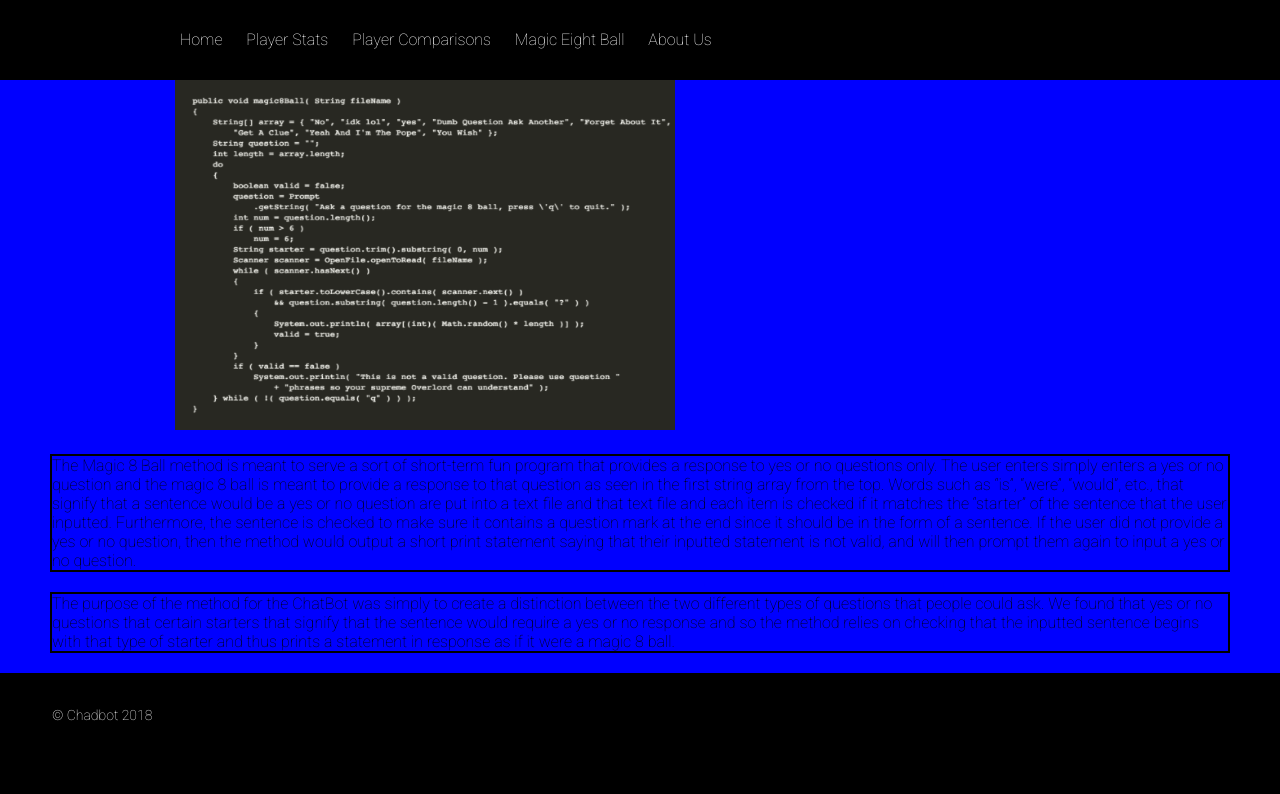
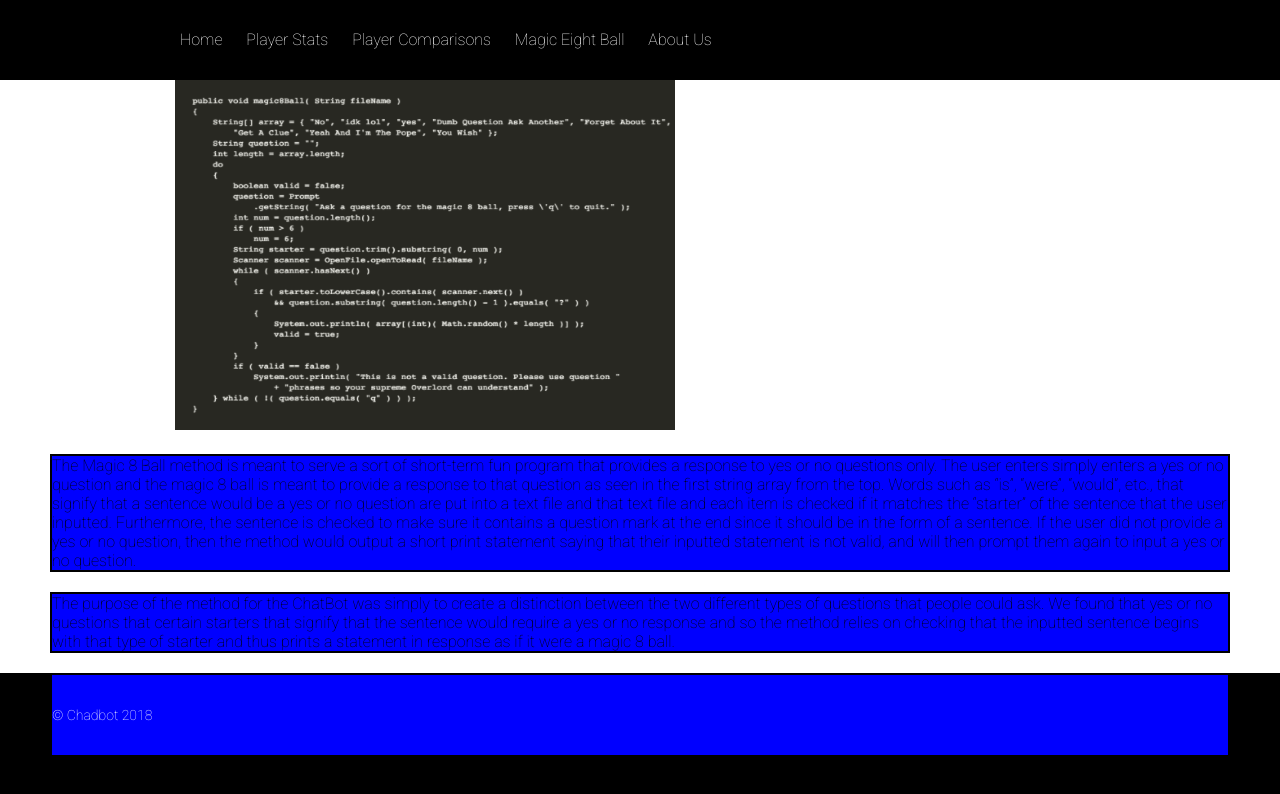
Before and after one commit to ChungHeewon/hchung161.github.io, a plain HTML site: page eightball.html in a window 1280 px wide. Drawn offline with Linux system fonts and the light colour scheme.

Commit message:
please work

```diff
--- a/featuresstyle.css
+++ b/featuresstyle.css
@@ -40,15 +40,12 @@ body {
   transition: background .5s;
 }
 
-.main {
-  background-color: blue;
-}
-
 .main .container img {
   width: 500px;
   height: 350px;
   position: relative;
   left: 175px;
+  background-color: blue;
 }
 
 .main .container p {
@@ -56,6 +53,7 @@ body {
   margin-top: 20px;
   margin-left: 50px;
   margin-right: 50px;
+  background-color: blue;
 }
 
 .footer {
```
